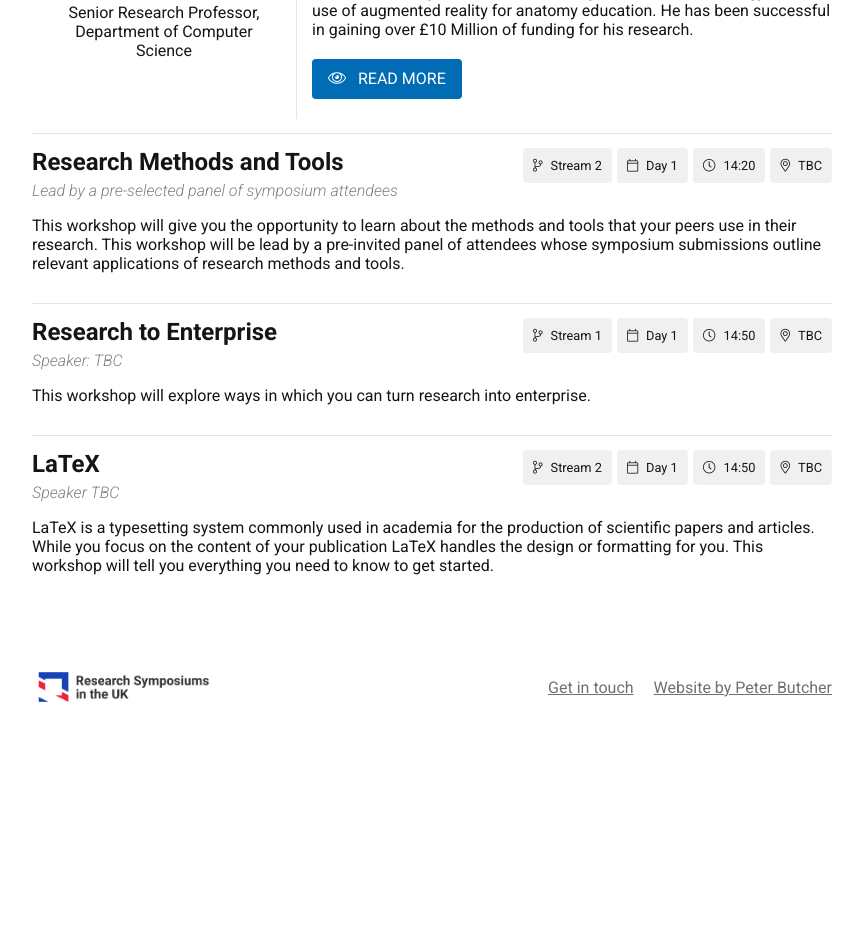
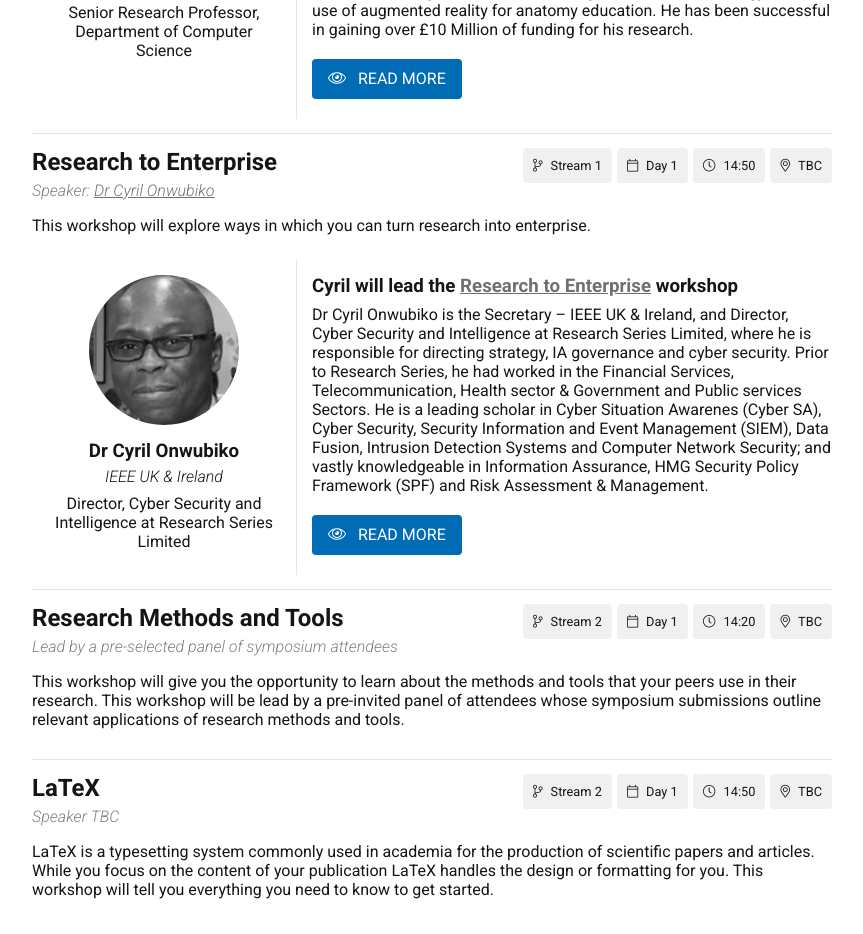
Before and after one commit to PButcher/uoc-ieee-symposium-website-2018, a website: page static/workshops/index.html in a window 1280 px wide. Shown: the part 1097-2031 px from the top of the page, without its empty margins (208-1071 px from the left). Before the commit the page ends 1847 px from the top, so only its background shows below. Drawn offline with nearby package versions, Linux system fonts and the light colour scheme; files that its build step writes are made by us from their sources.

Commit message:
Adds latest reviewers and speakers

```diff
--- a/static/workshops/index.html
+++ b/static/workshops/index.html
@@ -120,6 +120,33 @@
             </div>
           </div>
         </section>
+        <a name="3"></a>
+        <section>
+          <div class="section__title">
+            <h2>Research to Enterprise</h2>
+            <p>Speaker: <a href="../speakers/#2">Dr Cyril Onwubiko</a></p>
+            <div class="section__title-tidbits">
+              <span><i class="fal fa-code-branch"></i>Stream 1</span>
+              <span><i class="fal fa-calendar"></i>Day 1</span>
+              <span><i class="fal fa-clock"></i>14:50</span>
+              <span><i class="fal fa-map-marker-alt"></i>TBC</span>
+            </div>
+          </div>
+          <p>This workshop will explore ways in which you can turn research into enterprise.</p>
+          <div class="section__grid">
+            <div class="grid__cell-4">
+              <img src="../assets/img/people/cyril-g.jpg">
+              <h3>Dr Cyril Onwubiko</h3>
+              <h4>IEEE UK &amp; Ireland</h4>
+              <p>Director, Cyber Security and Intelligence at Research Series Limited</p>
+            </div>
+            <div class="grid__cell-8">
+              <h3>Cyril will lead the <a href="../workshops#3">Research to Enterprise</a> workshop</h3>
+              <p>Dr Cyril Onwubiko is the Secretary – IEEE UK & Ireland, and Director, Cyber Security and Intelligence at Research Series Limited, where he is responsible for directing strategy, IA governance and cyber security. Prior to Research Series, he had worked in the Financial Services, Telecommunication, Health sector & Government and Public services Sectors. He is a leading scholar in Cyber Situation Awarenes (Cyber SA), Cyber Security, Security Information and Event Management (SIEM), Data Fusion, Intrusion Detection Systems and Computer Network Security; and vastly knowledgeable in Information Assurance, HMG Security Policy Framework (SPF) and Risk Assessment & Management.</p>
+              <a href="../speakers#2" class="button button__blue"><i class="fal fa-eye"></i> Read more</a>
+            </div>
+          </div>
+        </section>
         <a name="2"></a>
         <section>
           <div class="section__title">
@@ -133,34 +160,6 @@
             </div>
           </div>
           <p>This workshop will give you the opportunity to learn about the methods and tools that your peers use in their research. This workshop will be lead by a pre-invited panel of attendees whose symposium submissions outline relevant applications of research methods and tools.</p>
-        </section>
-        <a name="3"></a>
-        <section>
-          <div class="section__title">
-            <h2>Research to Enterprise</h2>
-            <!-- <p>Speaker: <a href="../speakers/#2">Dr Salah Al-Majeed</a></p> -->
-            <p>Speaker: TBC</p>
-            <div class="section__title-tidbits">
-              <span><i class="fal fa-code-branch"></i>Stream 1</span>
-              <span><i class="fal fa-calendar"></i>Day 1</span>
-              <span><i class="fal fa-clock"></i>14:50</span>
-              <span><i class="fal fa-map-marker-alt"></i>TBC</span>
-            </div>
-          </div>
-          <p>This workshop will explore ways in which you can turn research into enterprise.</p>
-          <!--<div class="section__grid">
-            <div class="grid__cell-4">
-              <img src="../assets/img/people/salah-g.jpg">
-              <h3>Dr Salah Al-Majeed</h3>
-              <h4>University of Gloucestershire</h4>
-              <p>Head of Engineering and Technology, School of Business and Technology</p>
-            </div>
-            <div class="grid__cell-8">
-              <p>Highly experienced academic manager with successful accomplishments records of brand technology, product innovations and corporate communication. A proficient academic professor with extensive international profile and high quality of delivering academic teaching and research. Dr Salah Al-Majeed is a Reader in Electronics Systems Engineering and the Academic Subject Leader (Head) of Engineering and Technology at School of Business and Technology, University of Gloucestershire. Prior to his current position, Prof Al-Majeed was Head of Systems Engineering School at the Military technological College - MTC Oman.</p>
-              <p>In addition to his role as academic and manager, Salah has an extensive portfolio of Industrial, Academia and R&D works, leading the innovation of implementing technologies...</p>
-              <a href="../speakers#2" class="button button__blue"><i class="fal fa-eye"></i> Read more</a>
-            </div>
-          </div>-->
         </section>
         <a name="4"></a>
         <section>
```
Also changed, not shown: static/committee/index.html (+19 -1 lines), static/speakers/index.html (+17 -0 lines), static/assets/img/people/antonio-g.jpg (added), static/assets/img/people/cyril-g.jpg (added), static/assets/img/people/wim-g.jpg (added).
